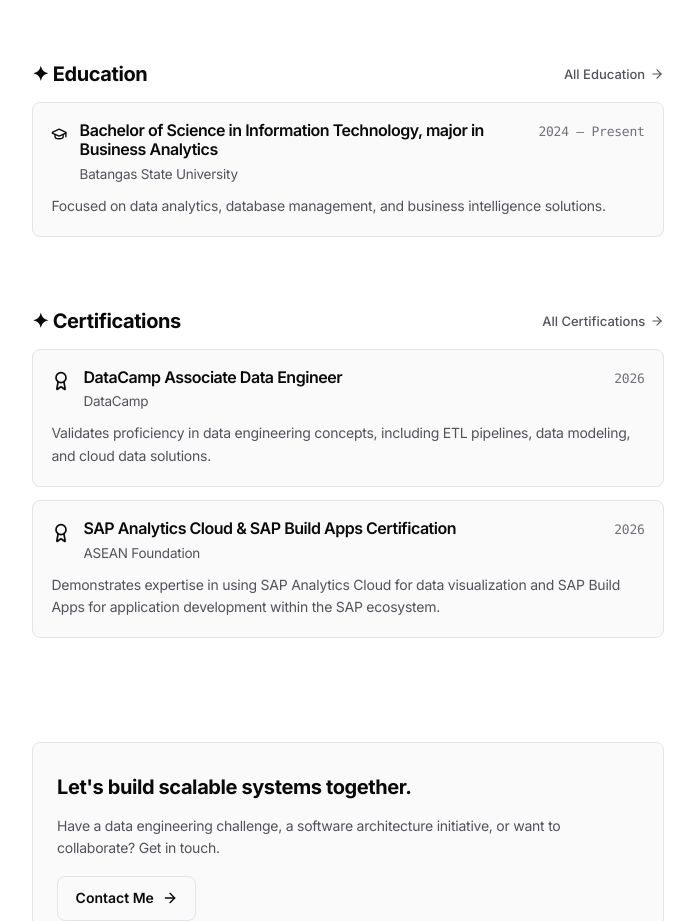
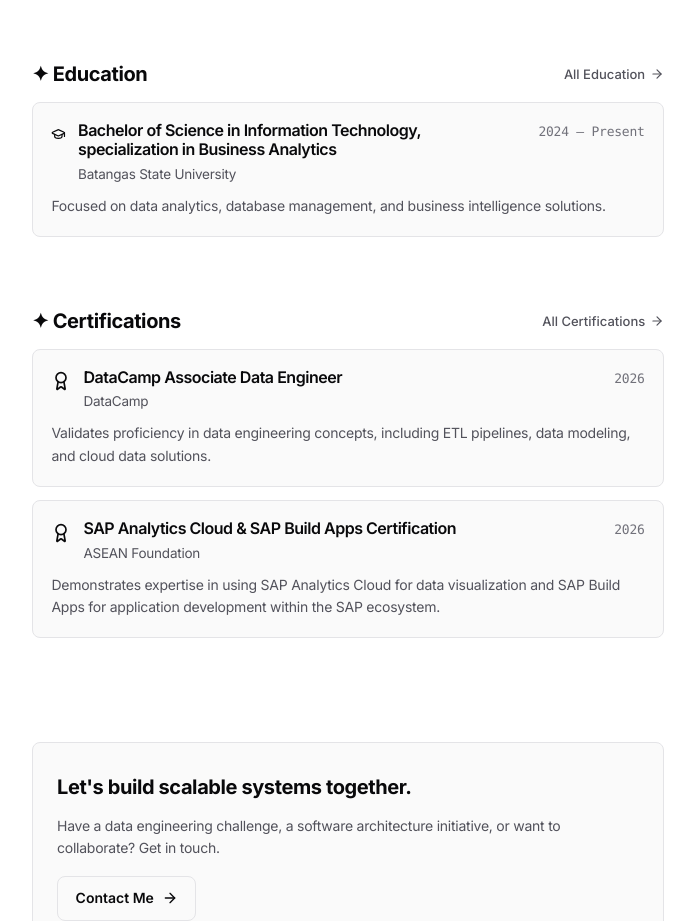
Before and after one commit to cruzatemanuel/portfolio_, a React (Vite) app: page /#/ in a window 1280 px wide. Shown: the part 1480-2401 px from the top of the page, without its empty margins (292-987 px from the left). Built offline with nearby package versions, Linux system fonts and the light colour scheme.

Commit message:
fix: update degree specialization in education section for clarity

```diff
--- a/src/content/index.ts
+++ b/src/content/index.ts
@@ -68,7 +68,7 @@ export const portfolioContent: PortfolioData = {
   education: [
     {
       id: 'edu-1',
-      degree: 'Bachelor of Science in Information Technology, major in Business Analytics',
+      degree: 'Bachelor of Science in Information Technology, specialization in Business Analytics',
       institution: 'Batangas State University',
       year: '2024 — Present',
       description: 'Focused on data analytics, database management, and business intelligence solutions.',
```
